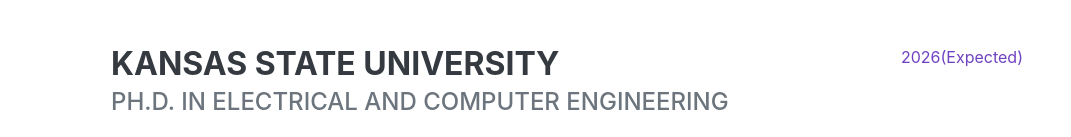
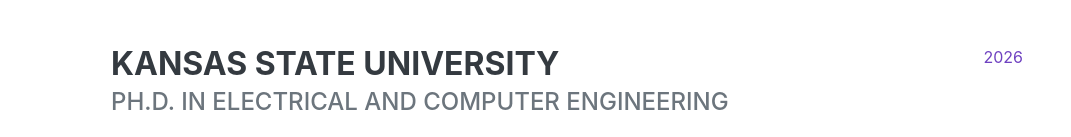
Before and after one commit to klsllzx/klsllzx.github.io, a plain HTML site: page index.html in a window 1280 px wide. Shown: the part 1870-2007 px from the top of the page, without its empty margins (209-1280 px from the left). Drawn offline with nearby package versions, Linux system fonts and the light colour scheme; a web font is replaced by a local one.

Commit message:
Remove 'Expected' from graduation year

```diff
--- a/index.html
+++ b/index.html
@@ -97,7 +97,7 @@
                             <h3 class="mb-0">Kansas State University</h3>
                             <div class="subheading mb-3">Ph.D. in Electrical and Computer Engineering</div>
                         </div>
-                        <div class="flex-shrink-0"><span class="text-primary">2026(Expected)</span></div>
+                        <div class="flex-shrink-0"><span class="text-primary">2026</span></div>
                     </div>
                     <div class="d-flex flex-column flex-md-row justify-content-between mb-5">
                         <div class="flex-grow-1">
```
